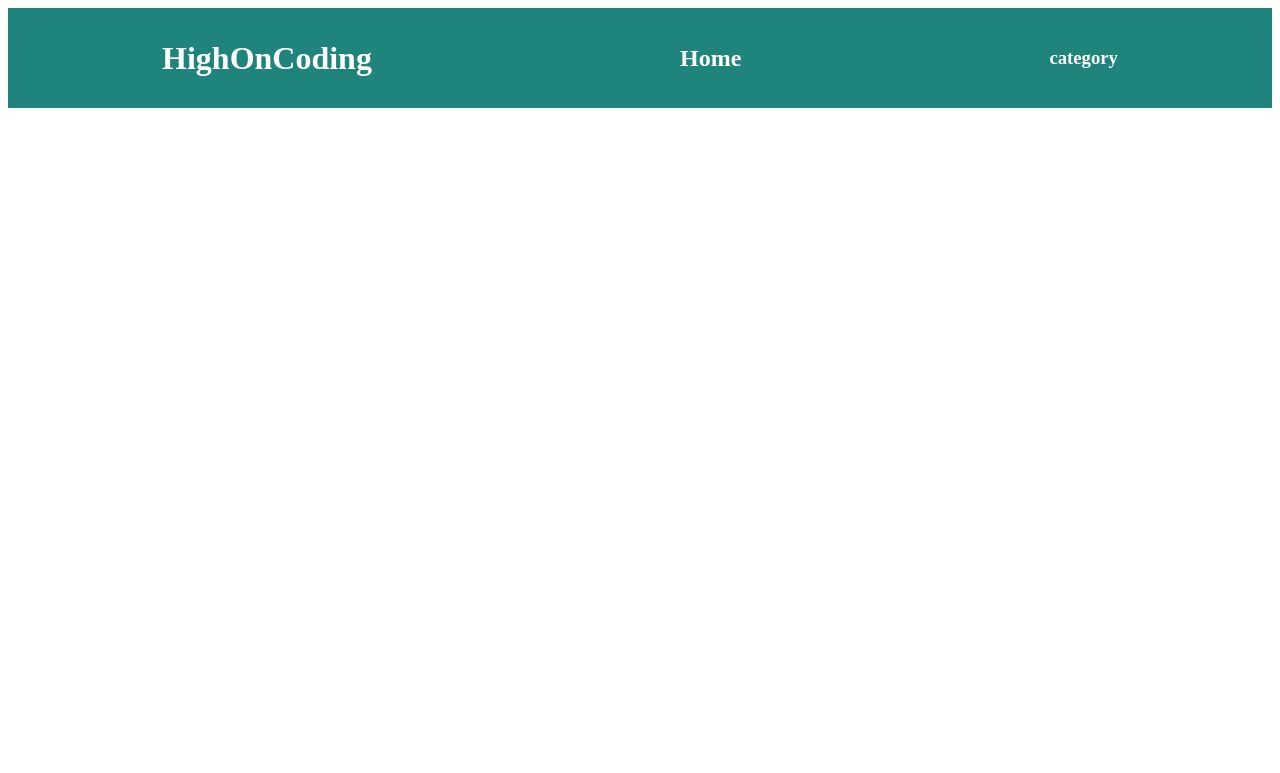
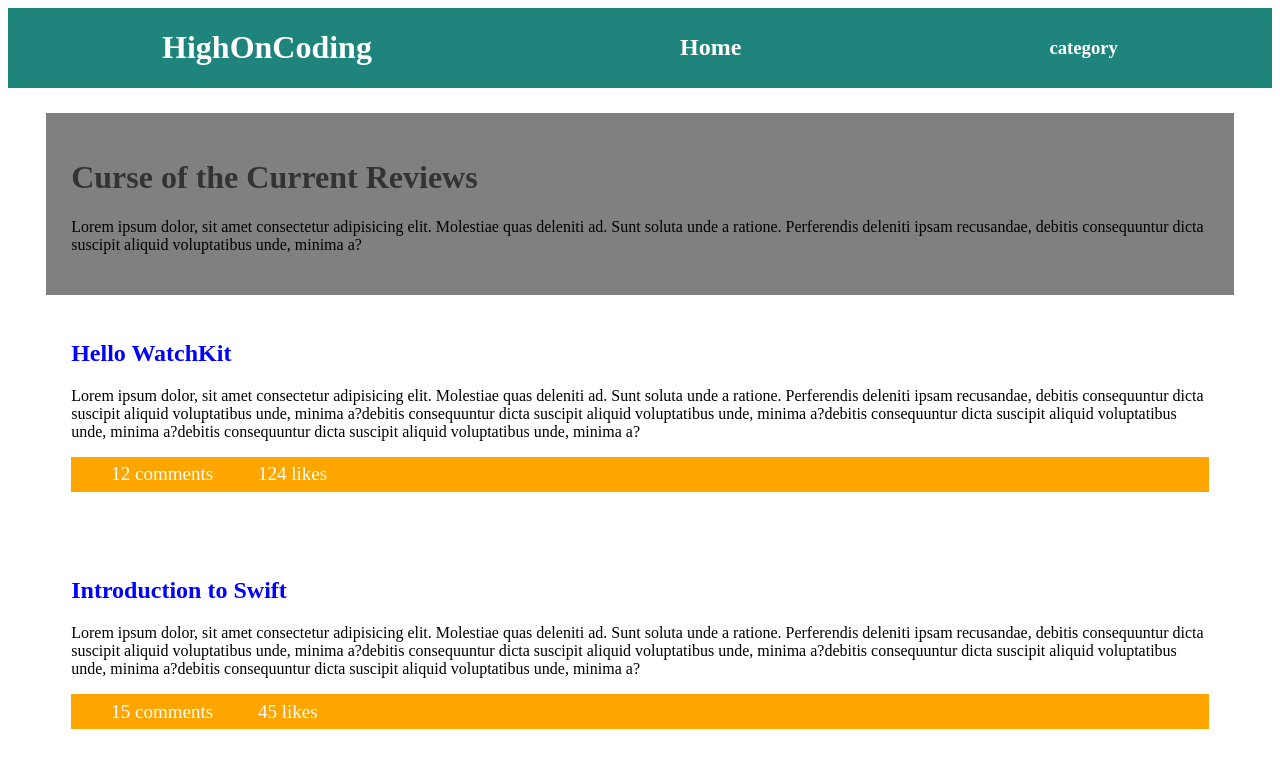
Before and after one commit to mhdAlghazouli/JSDOM, a plain HTML site: page medium.html in a window 1280 px wide. Drawn offline with Linux system fonts and the light colour scheme.

Commit message:
Edited medium.js

```diff
--- a/medium.js
+++ b/medium.js
@@ -1,23 +1,136 @@
+
+
 const containerDiv = document.getElementById('container');
-containerDiv.style.backgroundColor = '#1E847C'
-containerDiv.style.height = '100px'
-containerDiv.style.margin = 'auto'
-containerDiv.style.display = 'flex'
-containerDiv.style.flexDirection = 'col'
-containerDiv.style.justifyContent = "space-around"
-containerDiv.style.alignItems = 'center'
+containerDiv.style.margin = 'auto';
+
+
+// create a header div
+const headerDiv = document.createElement("div");
+headerDiv.style.backgroundColor = '#1E847C';
+headerDiv.style.display = 'flex';
+headerDiv.style.marginBottom = '25px';
+headerDiv.style.flexDirection = 'col';
+headerDiv.style.justifyContent = "space-around";
+headerDiv.style.alignItems = 'center';
+containerDiv.appendChild(headerDiv);
 // add a h1 to the container
 const mainH1 = document.createElement("h1");
 mainH1.textContent = 'HighOnCoding';
 mainH1.style.color = 'white';
-containerDiv.appendChild(mainH1);
+headerDiv.appendChild(mainH1);
 // add h2 to the container
 const mainH2 = document.createElement("h2");
 mainH2.textContent = 'Home';
 mainH2.style.color = 'white';
-containerDiv.appendChild(mainH2);
+headerDiv.appendChild(mainH2);
 // add h3 to the container
 const mainH3 = document.createElement("h3");
 mainH3.textContent = 'category';
 mainH3.style.color = 'white';
-containerDiv.appendChild(mainH3);
+headerDiv.appendChild(mainH3);
+
+
+
+// making first section
+const firstSectionDiv = document.createElement("div");
+containerDiv.appendChild(firstSectionDiv);
+firstSectionDiv.style.backgroundColor = "gray";
+firstSectionDiv.style.padding = '25px';
+firstSectionDiv.style.margin = "auto";
+firstSectionDiv.style.width = '90%';
+// making h1 and add it to the first section div
+const firstSectionDivH1 = document.createElement('h1');
+firstSectionDivH1.textContent = 'Curse of the Current Reviews';
+firstSectionDivH1.style.color = "#333";
+firstSectionDiv.appendChild(firstSectionDivH1);
+// making p and add it to the first section div
+const firstSectionDivPara = document.createElement("p");
+firstSectionDivPara.textContent = 'Lorem ipsum dolor, sit amet consectetur adipisicing elit. Molestiae quas deleniti ad. Sunt soluta unde a ratione. Perferendis deleniti ipsam recusandae, debitis consequuntur dicta suscipit aliquid voluptatibus unde, minima a?';
+firstSectionDiv.appendChild(firstSectionDivPara);
+
+
+
+
+// making second section div
+const secondSectionDiv = document.createElement("div");
+containerDiv.appendChild(secondSectionDiv);
+secondSectionDiv.style.backgroundColor = "white";
+secondSectionDiv.style.padding = '25px';
+secondSectionDiv.style.margin = "auto";
+secondSectionDiv.style.width = '90%';
+// making h2 and add it to the second section
+const secondSectionDivH2 = document.createElement("h2");
+secondSectionDivH2.textContent = 'Hello WatchKit';
+secondSectionDivH2.style.color = 'blue';
+secondSectionDiv.appendChild(secondSectionDivH2);
+// making p and add it to the second section
+const secondSectionDivPara = document.createElement("p");
+secondSectionDivPara.textContent = 'Lorem ipsum dolor, sit amet consectetur adipisicing elit. Molestiae quas deleniti ad. Sunt soluta unde a ratione. Perferendis deleniti ipsam recusandae, debitis consequuntur dicta suscipit aliquid voluptatibus unde, minima a?debitis consequuntur dicta suscipit aliquid voluptatibus unde, minima a?debitis consequuntur dicta suscipit aliquid voluptatibus unde, minima a?debitis consequuntur dicta suscipit aliquid voluptatibus unde, minima a?';
+secondSectionDiv.appendChild(secondSectionDivPara);
+// create ul and add it to the second section
+const firstUl = document.createElement("ul");
+firstUl.style.backgroundColor = 'orange';
+firstUl.style.listStyle = 'none';
+firstUl.style.display = 'flex';
+firstUl.style.alignItems = "center";
+firstUl.style.marginLeft = '0'
+firstUl.style.height = '35px';
+secondSectionDiv.appendChild(firstUl);
+// created 2 li and add them to ul
+const ulLi1 = document.createElement("li");
+ulLi1.textContent = '12 comments';
+ulLi1.style.color = 'white';
+ulLi1.style.marginRight = '45px';
+ulLi1.style.fontSize = '19px';
+firstUl.appendChild(ulLi1);
+
+const ulLi2 = document.createElement("li");
+ulLi2.textContent = '124 likes';
+ulLi2.style.color = 'white';
+ulLi2.style.fontSize = '19px';
+firstUl.appendChild(ulLi2);
+
+
+
+
+
+
+
+//make third section div
+const thirdSectionDiv = document.createElement("div");
+containerDiv.appendChild(thirdSectionDiv);
+thirdSectionDiv.style.backgroundColor = "white";
+thirdSectionDiv.style.padding = '25px';
+thirdSectionDiv.style.margin = "auto";
+thirdSectionDiv.style.width = '90%';
+// making h2 and add it to the second section
+const thirdSectionDivH2 = document.createElement("h2");
+thirdSectionDivH2.textContent = 'Introduction to Swift';
+thirdSectionDivH2.style.color = 'blue';
+thirdSectionDiv.appendChild(thirdSectionDivH2);
+// making p and add it to the second section
+const thirdSectionDivPara = document.createElement("p");
+thirdSectionDivPara.textContent = 'Lorem ipsum dolor, sit amet consectetur adipisicing elit. Molestiae quas deleniti ad. Sunt soluta unde a ratione. Perferendis deleniti ipsam recusandae, debitis consequuntur dicta suscipit aliquid voluptatibus unde, minima a?debitis consequuntur dicta suscipit aliquid voluptatibus unde, minima a?debitis consequuntur dicta suscipit aliquid voluptatibus unde, minima a?debitis consequuntur dicta suscipit aliquid voluptatibus unde, minima a?';
+thirdSectionDiv.appendChild(thirdSectionDivPara);
+// create ul and add it to the second section
+const secondUl = document.createElement("ul");
+secondUl.style.backgroundColor = 'orange';
+secondUl.style.listStyle = 'none';
+secondUl.style.display = 'flex';
+secondUl.style.alignItems = "center";
+secondUl.style.marginLeft = '0'
+secondUl.style.height = '35px';
+thirdSectionDiv.appendChild(secondUl);
+// created 2 li and add them to ul
+const ulLi3 = document.createElement("li");
+ulLi3.textContent = '15 comments';
+ulLi3.style.color = 'white';
+ulLi3.style.marginRight = '45px';
+ulLi3.style.fontSize = '19px';
+secondUl.appendChild(ulLi3);
+
+const ulLi4 = document.createElement("li");
+ulLi4.textContent = '45 likes';
+ulLi4.style.color = 'white';
+ulLi4.style.fontSize = '19px';
+secondUl.appendChild(ulLi4);
```
Also changed, not shown: medium.html (line endings or trailing spaces).
